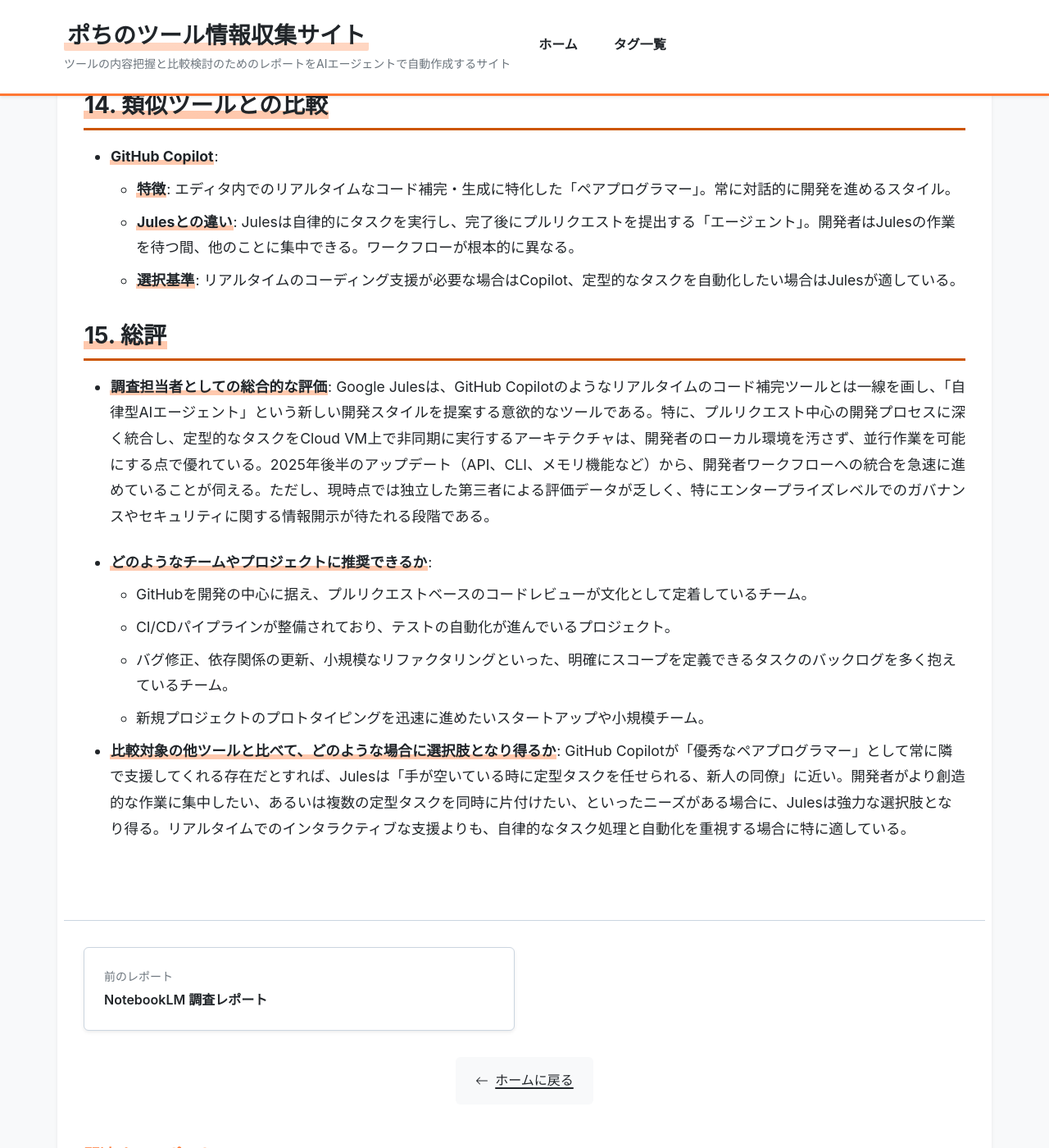
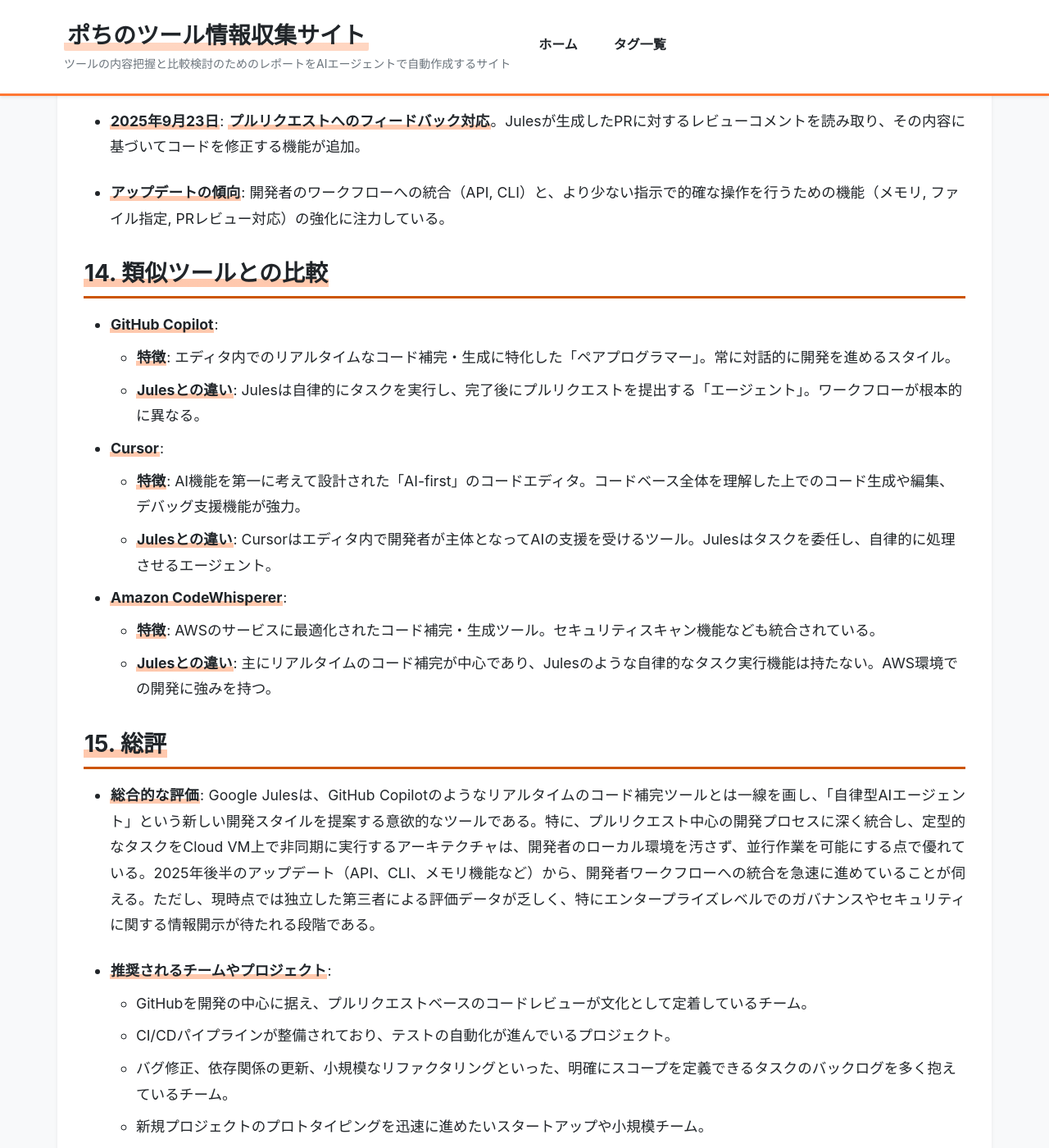
Before and after one commit to aegisfleet/tool-survey-report, a Jekyll site: the page built from _reports/jules.md, in a window 1280 px wide and 1400 px high, scrolled down 5781 px. Shown: the whole window at 82% size. Built offline with Jekyll 4.4.1, drawn with Linux system fonts in a browser that asks for light colours; some of the changed text lies outside the part shown.

Commit message:
docs: Google Julesの調査レポートを最新化 (#58)
AGENTS.mdのガイドラインとテンプレートに基づき、Google Julesの調査レポート（`_reports/jules.md`）を最新情報に更新しました。

主な変更点：
- `last_updated` の日付を更新
- 料金プラン、セキュリティ、類似ツール比較のセクションに情報を追記・拡充
- 総評セクションの構成をテンプレートに合わせて調整
- フロントエンド検証を実施し、表示に問題がないことを確認済み

Co-authored-by: google-labs-jules[bot] <161369871+google-labs-jules[bot]@users.noreply.github.com>

```diff
--- a/_reports/jules.md
+++ b/_reports/jules.md
@@ -5,13 +5,14 @@ category: "AIコーディング支援"
 developer: "Google"
 official_site: "https://jules.google/"
 date: "2025-10-18"
-last_updated: "2025-10-18"
+last_updated: "2025-10-22"
 tags:
   - "AI"
   - "開発者ツール"
   - "コーディング支援"
   - "CLI"
-description: "Googleが開発した、ソフトウェア開発ワークフロー全体を支援するAI搭載コーディングエージェント。"
+  - "自律型エージェント"
+description: "Googleが開発した、ソフトウェア開発ワークフロー全体を支援するAI搭載の自律型コーディングエージェント。"
 ---
 # **Google Jules 調査レポート**
 
@@ -21,7 +22,7 @@ description: "Googleが開発した、ソフトウェア開発ワークフロー
 * **開発元**: Google
 * **公式サイト**: [https://jules.google/](https://jules.google/)
 * **カテゴリ**: AIコーディング支援
-* **概要**: Googleが開発したAI搭載のコーディングエージェント。コード生成、バグ修正、テスト作成、パフォーマンス改善など、ソフトウェア開発のワークフロー全体を支援する。
+* **概要**: Googleが開発したAI搭載のコーディングエージェント。コード生成、バグ修正、テスト作成、パフォーマンス改善など、ソフトウェア開発のワークフロー全体を自律的に支援する。
 
 ## **2. 目的と主な利用シーン**
 
@@ -70,18 +71,21 @@ description: "Googleが開発した、ソフトウェア開発ワークフロー
     *   **価格**: 約$124.99/月
     *   **タスク数**: 約300回/日
     *   **同時実行数**: 約60タスク
+* **課金体系**: 主にタスクの実行回数に基づいた月額課金。
+* **無料トライアル**: 専用のトライアル期間はなく、Freeプランを試用する形式。
 
 _(注: 上記は2025年9月時点の報道に基づく情報であり、最新の価格は公式サイトで確認が必要です。)_
 
 ## **7. 導入実績・事例**
 
-* (現時点で、具体的な導入企業名や詳細な事例は広く公開されていない。)
+* **国内外の主要な導入企業名**: (現時点で、具体的な導入企業名や詳細な事例は広く公開されていない。)
+* **導入が進んでいる業界や企業規模**: (公開情報なし)
 
 ## **8. サポート体制**
 
 * **ドキュメント**: [公式ドキュメントサイト](https://jules.google/docs/)にて、Getting StartedやAPIリファレンス、FAQなどが提供されている。
 * **コミュニティ**: [公式Discordチャンネル](https://discord.gg/googlelabs)が存在し、ユーザー間の交流やフィードバックが行われている。
-* **公式サポート**: ドキュメントサイト内にフィードバックやサポートを求める[連絡先ページ](https://jules.google/docs/contact/)が用意されている。
+* **公式サポート**: ドキュメントサイト内に[連絡先ページ](https://jules.google/docs/contact/)が用意されている。(対応言語や対応時間に関する詳細は非公開)
 
 ## **9. 連携機能 (API・インテグレーション)**
 
@@ -90,6 +94,7 @@ _(注: 上記は2025年9月時点の報道に基づく情報であり、最新
 
 ## **10. セキュリティとコンプライアンス**
 
+* **認証**: (SSOや多要素認証(MFA)のエンタープライズ向け対応状況については、現時点で明確な情報が公開されていない。)
 * **データ管理**: ユーザーのプライベートコードはモデルのトレーニングには使用されず、タスクは隔離されたGoogle Cloud VM内で実行されると公式に表明されている。
 * **準拠規格**: Julesという製品単体でのSOC 2やISO 27001などのコンプライアンス認証の取得状況については、現時点で明確な情報が公開されていない。
 
@@ -128,19 +133,24 @@ _(注: 上記は2025年9月時点の報道に基づく情報であり、最新
 
 * **GitHub Copilot**:
     *   **特徴**: エディタ内でのリアルタイムなコード補完・生成に特化した「ペアプログラマー」。常に対話的に開発を進めるスタイル。
-    *   **Julesとの違い**: Julesは自律的にタスクを実行し、完了後にプルリクエストを提出する「エージェント」。開発者はJulesの作業を待つ間、他のことに集中できる。ワークフローが根本的に異なる。
-    *   **選択基準**: リアルタイムのコーディング支援が必要な場合はCopilot、定型的なタスクを自動化したい場合はJulesが適している。
+    *   **Julesとの違い**: Julesは自律的にタスクを実行し、完了後にプルリクエストを提出する「エージェント」。ワークフローが根本的に異なる。
+* **Cursor**:
+    *   **特徴**: AI機能を第一に考えて設計された「AI-first」のコードエディタ。コードベース全体を理解した上でのコード生成や編集、デバッグ支援機能が強力。
+    *   **Julesとの違い**: Cursorはエディタ内で開発者が主体となってAIの支援を受けるツール。Julesはタスクを委任し、自律的に処理させるエージェント。
+* **Amazon CodeWhisperer**:
+    *   **特徴**: AWSのサービスに最適化されたコード補完・生成ツール。セキュリティスキャン機能なども統合されている。
+    *   **Julesとの違い**: 主にリアルタイムのコード補完が中心であり、Julesのような自律的なタスク実行機能は持たない。AWS環境での開発に強みを持つ。
 
 ## **15. 総評**
 
-* **調査担当者としての総合的な評価**:
+* **総合的な評価**:
   Google Julesは、GitHub Copilotのようなリアルタイムのコード補完ツールとは一線を画し、「自律型AIエージェント」という新しい開発スタイルを提案する意欲的なツールである。特に、プルリクエスト中心の開発プロセスに深く統合し、定型的なタスクをCloud VM上で非同期に実行するアーキテクチャは、開発者のローカル環境を汚さず、並行作業を可能にする点で優れている。2025年後半のアップデート（API、CLI、メモリ機能など）から、開発者ワークフローへの統合を急速に進めていることが伺える。ただし、現時点では独立した第三者による評価データが乏しく、特にエンタープライズレベルでのガバナンスやセキュリティに関する情報開示が待たれる段階である。
 
-* **どのようなチームやプロジェクトに推奨できるか**:
+* **推奨されるチームやプロジェクト**:
   * GitHubを開発の中心に据え、プルリクエストベースのコードレビューが文化として定着しているチーム。
   * CI/CDパイプラインが整備されており、テストの自動化が進んでいるプロジェクト。
   * バグ修正、依存関係の更新、小規模なリファクタリングといった、明確にスコープを定義できるタスクのバックログを多く抱えているチーム。
   * 新規プロジェクトのプロトタイピングを迅速に進めたいスタートアップや小規模チーム。
 
-* **比較対象の他ツールと比べて、どのような場合に選択肢となり得るか**:
+* **選択時のポイント**:
   GitHub Copilotが「優秀なペアプログラマー」として常に隣で支援してくれる存在だとすれば、Julesは「手が空いている時に定型タスクを任せられる、新人の同僚」に近い。開発者がより創造的な作業に集中したい、あるいは複数の定型タスクを同時に片付けたい、といったニーズがある場合に、Julesは強力な選択肢となり得る。リアルタイムでのインタラクティブな支援よりも、自律的なタスク処理と自動化を重視する場合に特に適している。
```
